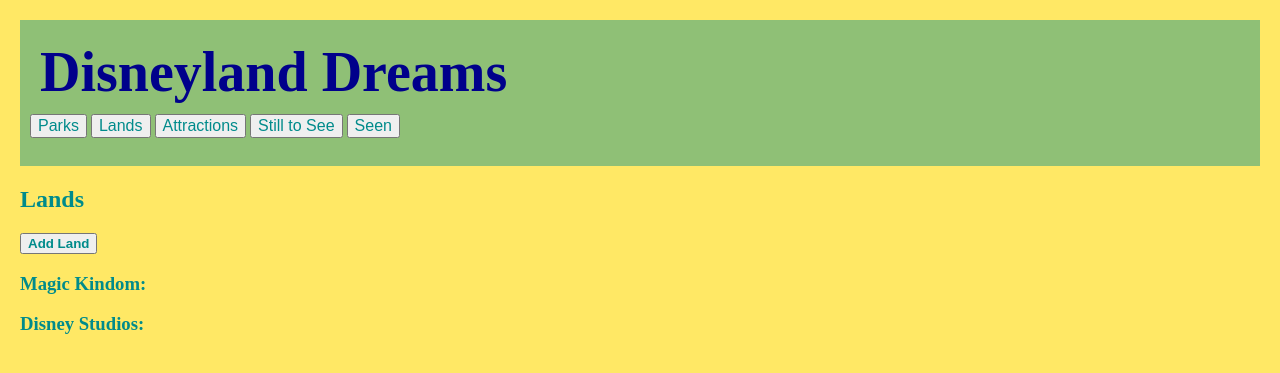
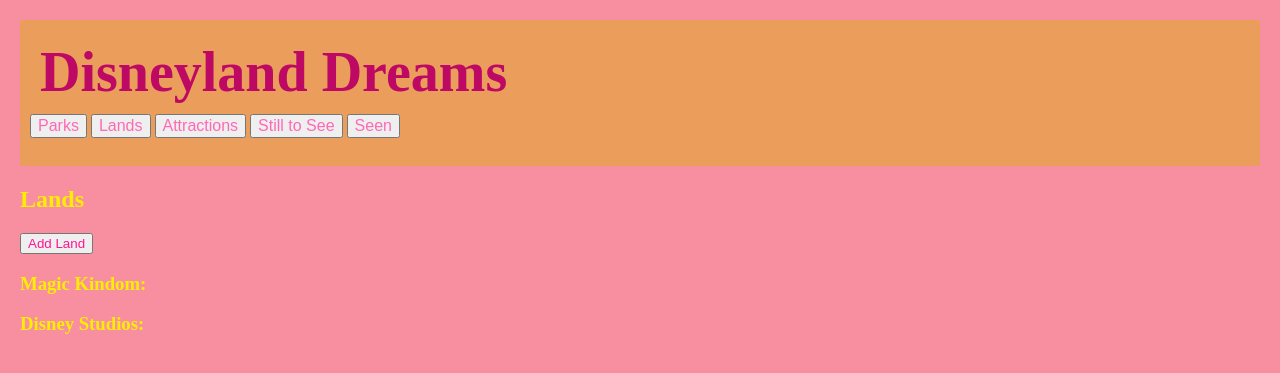
Before and after one commit to ruthierutho/disneyland_bucketlist_python_project, a Flask app: page /lands in a window 1280 px wide. Shown: the top 373 px of the page. Run offline with Flask 2, Linux system fonts and the light colour scheme; data that the repository does not hold is empty; some libraries are stand-ins or nearby versions.

Commit message:
weds morn commit

```diff
--- a/static/style.css
+++ b/static/style.css
@@ -1,34 +1,39 @@
 #header {
   text-decoration: none;
-  color: darkblue;
+  color: rgb(190, 9, 100);
   font-family: 'Times New Roman', Times, serif;
   font-size: 28px;
   margin: 0px;
+  align-content: center;
 
 }
 
 h1 {
   margin: 0px;
   padding: 10px;
+  align-content: center;
 }
 
 #top_of_page {
-  background-color: rgba(0, 139, 139, 0.44);
+  background-color: rgba(218, 175, 4, 0.44);
   padding: 10px;
 
 }
 
 .navbar {
   text-decoration: none;
-  color: darkcyan;
-  outline: darkcyan;
+  color: hotpink;
+  outline: hotpink;
   font-size: 16px;
 
 }
 
 body {
-  background-color: rgb(255, 232, 101);
-  color: darkcyan;
+  /* background: url('/static/images/castlebig.jpg'); */
+  background-size: cover;
+  background-repeat: repeat;
+  background-color: rgb(247, 143, 160);
+  color: rgb(255, 238, 0);
   text-decoration: none;
   font-family: 'Times New Roman', Times, serif;
   font-size: 16px;
@@ -41,6 +46,12 @@ body {
 
 .link {
   text-decoration: none;
-  color: darkcyan;
+  color: rgb(255, 204, 0);
   font-weight: bold;
 }
+
+.linkb {
+  text-decoration: none;
+  color: deeppink;
+
+}
--- a/templates/attractions/index.html
+++ b/templates/attractions/index.html
@@ -4,7 +4,7 @@
     <h2>Attractions</h2>
 
     <p>
-       <button> <a class = "link" href="/attractions/new">Add Attraction</a> </button>
+       <button> <a class = "linkb" href="/attractions/new">Add Attraction</a> </button>
     </p>
 
     <ul>
--- a/templates/lands/index.html
+++ b/templates/lands/index.html
@@ -4,7 +4,7 @@
     <h2>Lands</h2>
 
     <p>
-       <button><a class = "link" href="/lands/new">Add Land</a></button>
+       <button><a class = "linkb" href="/lands/new">Add Land</a></button>
     </p>
     <h3>Magic Kindom:</h3>
     <ul>
--- a/templates/parks/index.html
+++ b/templates/parks/index.html
@@ -4,7 +4,7 @@
     <h2>Parks</h2>
 
     <p>
-        <button><a class = "link" href="/parks/new">Add Park</a></button>
+        <button><a class = "linkb" href="/parks/new">Add Park</a></button>
     </p>
     <ul>
         {% for park in all_parks %}
```
Also changed, not shown: static/images/castlebig.jpg (added).
